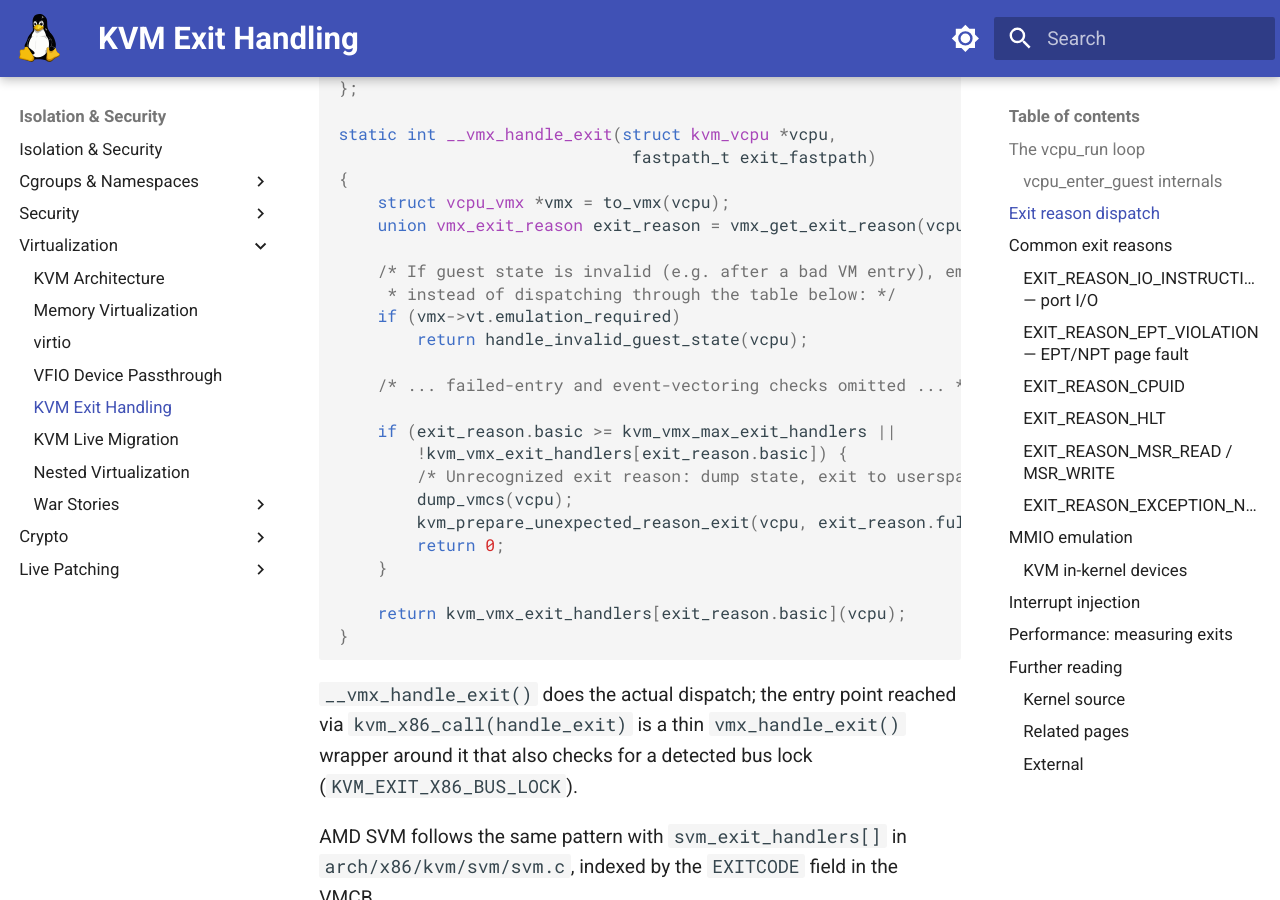
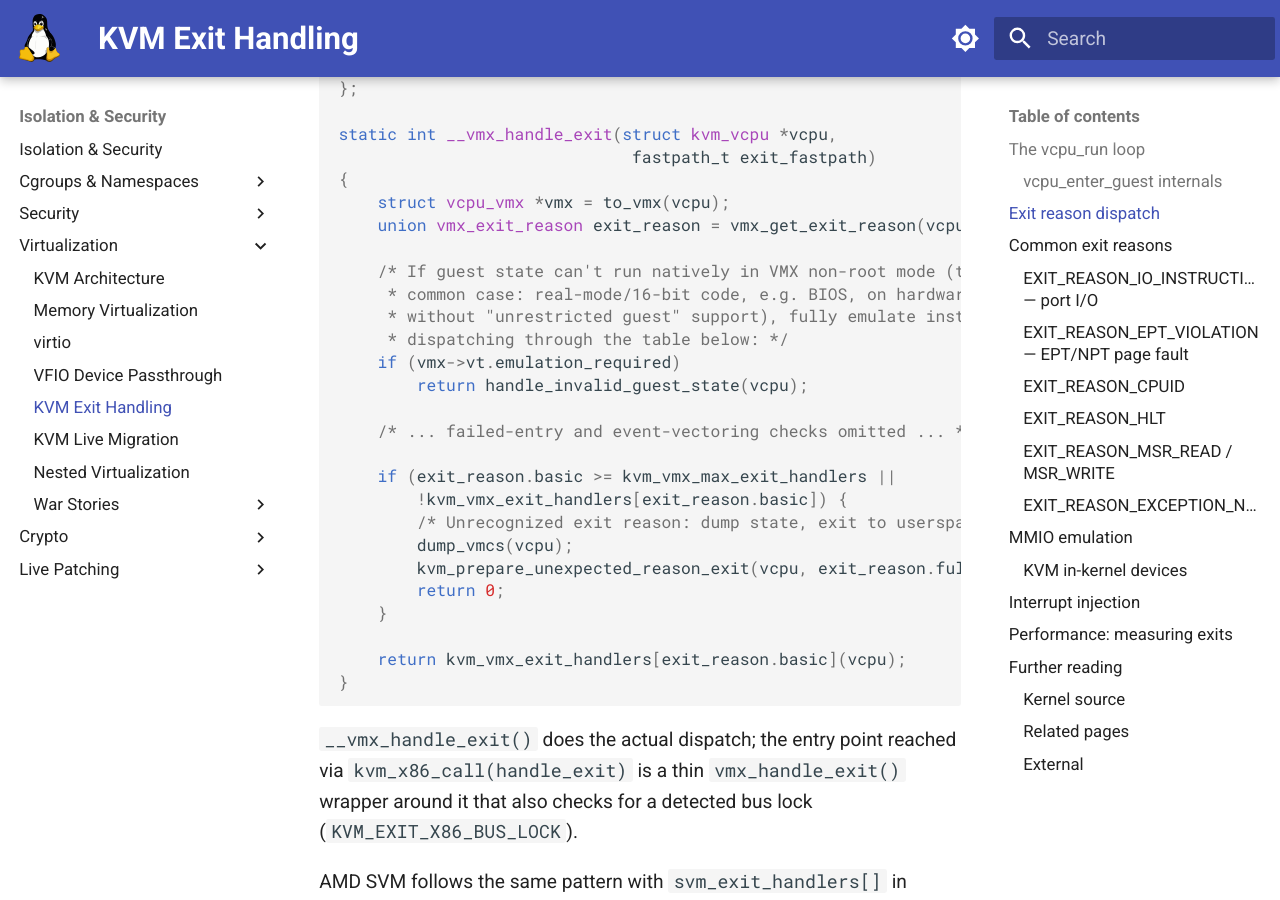
Before and after one commit to laveeshb/linux-kernel-internals, an MkDocs documentation site: the page built from docs/virtualization/kvm-exits.md, in a window 1280 px wide and 900 px high, scrolled down 2650 px. Built offline with MkDocs 1.6.1 and Material for MkDocs 9.7.7, drawn with Linux system fonts in a browser that asks for light colours.

Commit message:
kvm-exits.md: correct emulation_required trigger description
"e.g. after a bad VM entry" mischaracterized when emulation_required
gets set. Checked vmx_emulation_required(): it's
emulate_invalid_guest_state && !vmx_guest_state_valid(vcpu) — the
common real-world trigger is real-mode/16-bit guest code (BIOS,
option ROMs) on hardware without unrestricted-guest support, not a
failed VM entry.

```diff
--- a/docs/virtualization/kvm-exits.md
+++ b/docs/virtualization/kvm-exits.md
@@ -95,8 +95,10 @@ static int __vmx_handle_exit(struct kvm_vcpu *vcpu,
     struct vcpu_vmx *vmx = to_vmx(vcpu);
     union vmx_exit_reason exit_reason = vmx_get_exit_reason(vcpu);
 
-    /* If guest state is invalid (e.g. after a bad VM entry), emulate
-     * instead of dispatching through the table below: */
+    /* If guest state can't run natively in VMX non-root mode (the
+     * common case: real-mode/16-bit code, e.g. BIOS, on hardware
+     * without "unrestricted guest" support), fully emulate instead of
+     * dispatching through the table below: */
     if (vmx->vt.emulation_required)
         return handle_invalid_guest_state(vcpu);
 
```
